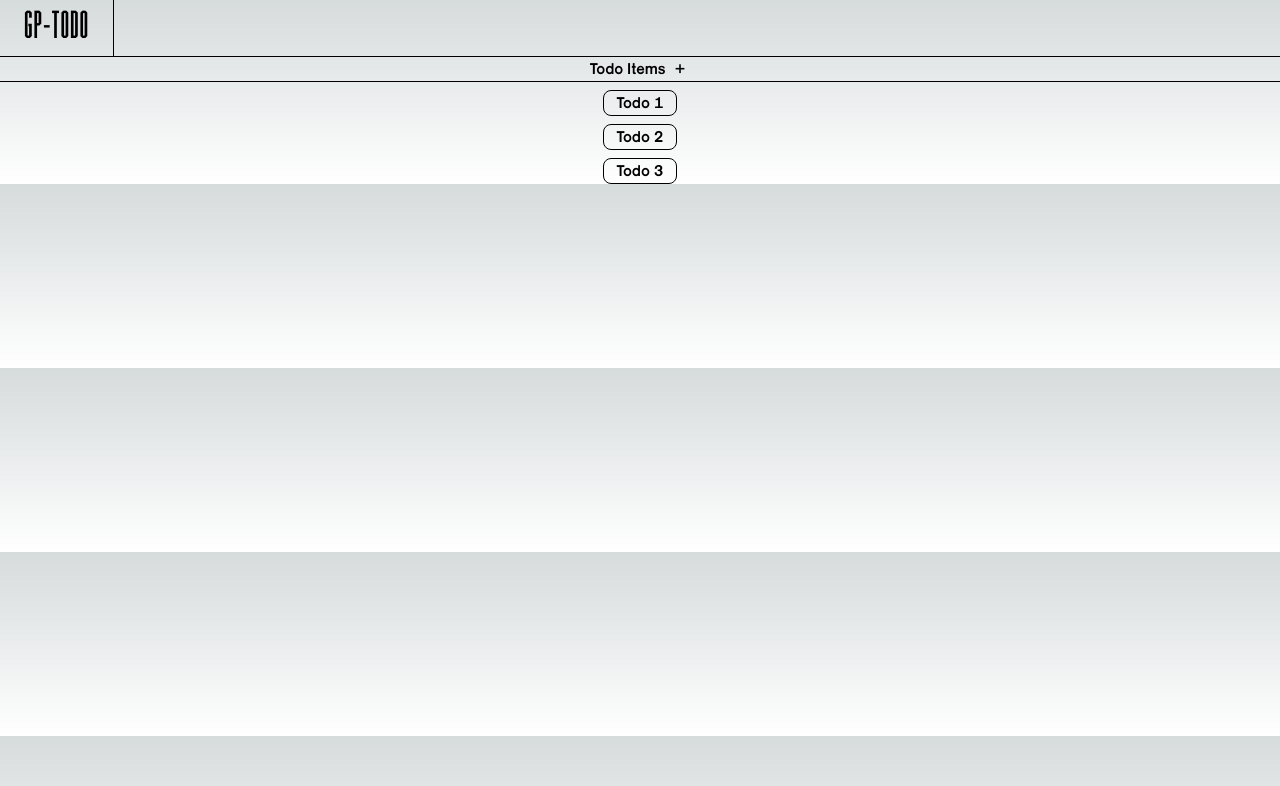
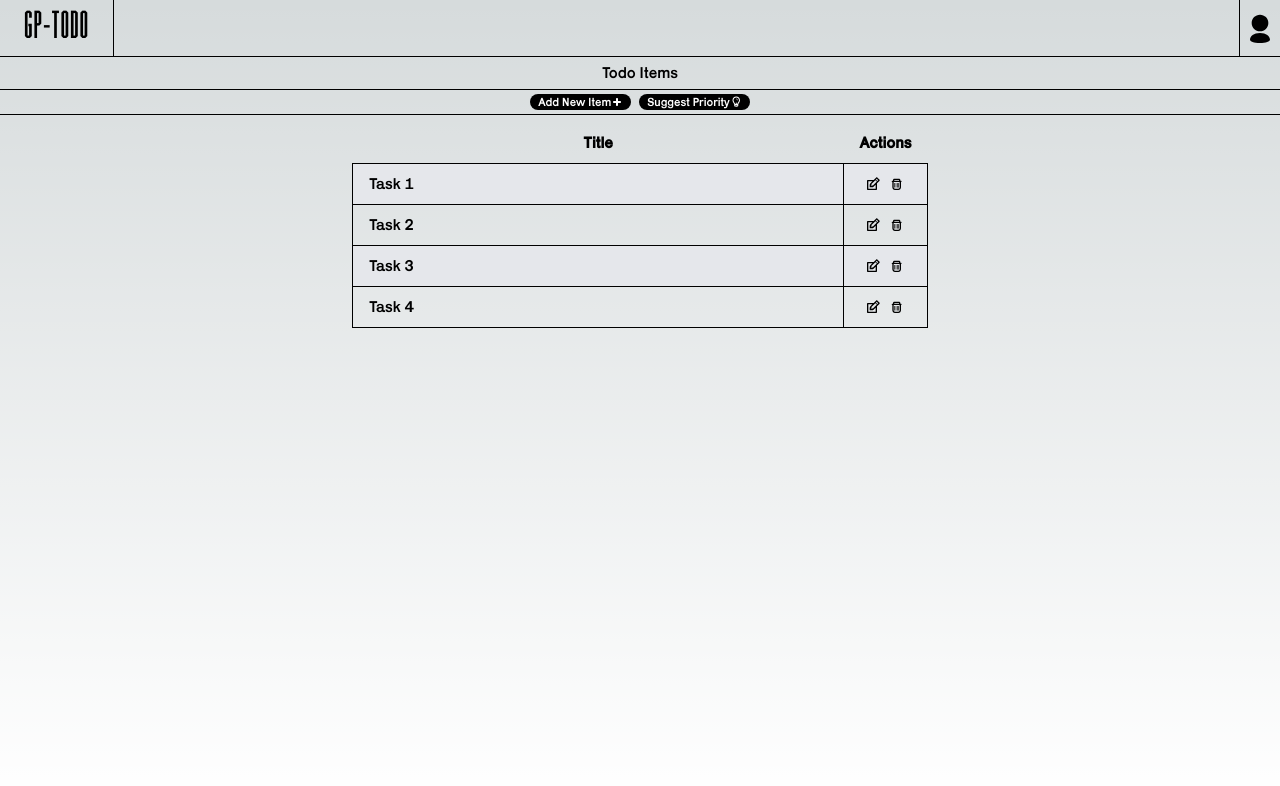
Before and after one commit to seancswanson/gp-todo, a Next.js app: page /dasboard in a window 1280 px wide. Shown: the top 786 px of the page. Built offline with nearby package versions, Linux system fonts and the light colour scheme; data requests are answered from the project's data file.

Commit message:
Refactored to use data from JSON server and mock data. Refactored UI to use table for sorting later.

```diff
--- /dev/null
+++ b/app/components/TodoList.tsx
@@ -0,0 +1,49 @@
+import { ITask } from "../types/tasks";
+import { TiEdit, TiTrash } from "react-icons/ti";
+
+interface TodoListProps {
+  todos: ITask[];
+}
+
+const TodoList = ({ ...props }: TodoListProps) => {
+  return (
+    <div className="w-full overflow-x-auto">
+      <div className="align-middle inline-block min-w-full">
+        <div className="overflow-hidden border-b border-black border-b-0">
+          <table className="min-w-full divide-y divide-black">
+            <thead>
+              <tr>
+                <th className="px-4 py-2">Title</th>
+                <th className="px-4 py-2 w-20">Actions</th>
+              </tr>
+            </thead>
+            <tbody>
+              {props.todos.map((todo, index) => (
+                <tr
+                  key={index}
+                  className={index % 2 === 0 ? "bg-gray-200" : ""}
+                >
+                  <td className="px-4 py-2 border border-black">
+                    {todo.title}
+                  </td>
+                  <td className="px-4 py-2 border border-black text-right">
+                    <div className="flex justify-center space-x-2">
+                      <button>
+                        <TiEdit />
+                      </button>
+                      <button>
+                        <TiTrash />
+                      </button>
+                    </div>
+                  </td>
+                </tr>
+              ))}
+            </tbody>
+          </table>
+        </div>
+      </div>
+    </div>
+  );
+};
+
+export default TodoList;
--- a/app/dasboard/page.tsx
+++ b/app/dasboard/page.tsx
@@ -1,57 +1,39 @@
 import Image from "next/image";
-import TodoListTile from "./todoListTile";
+import TodoItemBlock from "./todoItemBlock";
 import Link from "next/link";
+import { randomUUID } from "crypto";
+import { TiLightbulb, TiPlus, TiStar } from "react-icons/ti";
+import { getAllTodos } from "@/data/tasks";
+import TodoList from "../components/TodoList";
 
-export default function Dashboard() {
-  const todoListMock = [
-    {
-      title: "Todo 1",
-      description: "This is a description",
-      completed: false,
-      dateCreated: new Date(),
-      age: 0,
-    },
-    {
-      title: "Todo 2",
-      description: "This is a description",
-      completed: true,
-      dateCreated: new Date(),
-      age: 1,
-    },
-    {
-      title: "Todo 3",
-      description: "This is a description",
-      completed: true,
-      dateCreated: new Date(),
-      age: 2,
-    },
-  ];
+export default async function Dashboard() {
+  const tasks = await getAllTodos();
+  console.log(tasks);
+
   return (
     <section className="m-auto mt-0 w-full">
-      <div className="flex flex-col items-center justify-between gap-2">
-        <div className=" border-b  border-black w-full text-center">
+      <div className="flex flex-col items-center justify-between">
+        <div className="border-b py-1 border-black w-full text-center">
           <span>Todo Items</span>
-          <Link href="/todo/new">
-            <span className="border border-transparent hover:border-black ml-1 px-1 rounded-sm hover:bg-black hover:cursor-pointer hover:text-white">
-              +
-            </span>
+        </div>
+        <div className="sm:flex-row flex-col border-b mb-2 gap-2 border-black py-1 text-xs flex items-center justify-center w-full text-center">
+          <Link
+            href="/todo/new"
+            className="transform transition-transform hover:scale-105 flex flex-grow-0 items-center px-2 rounded-lg bg-black text-white"
+          >
+            Add New Item <TiPlus />
+          </Link>
+          <Link
+            href="/todo/new"
+            className="transform transition-transform hover:scale-105 flex flex-grow-0 items-center px-2 rounded-lg bg-black text-white"
+          >
+            Suggest Priority
+            <TiLightbulb />
           </Link>
         </div>
-        {todoListMock.map((todoList, i) => {
-          return (
-            <Link
-              href={{
-                pathname: "/todo",
-                query: {
-                  data: JSON.stringify(todoList),
-                },
-              }}
-              key={i}
-            >
-              <TodoListTile {...todoList} />
-            </Link>
-          );
-        })}
+        <div className="table-container sm:w-1/2 w-full min-w-[100px] max-w-xl">
+          <TodoList todos={tasks} />
+        </div>
       </div>
     </section>
   );
--- /dev/null
+++ b/app/dasboard/todoItemBlock.tsx
@@ -0,0 +1,45 @@
+"use client";
+import { TiEdit, TiTrash } from "react-icons/ti";
+
+interface TodoItemBlockProps {
+  id: string;
+  title: string;
+  description: string;
+  completed: boolean;
+  dateCreated: Date;
+  age: number;
+}
+import React, { useState } from "react";
+
+const Task = (props: TodoItemBlockProps) => {
+  const [isHovered, setIsHovered] = useState(false);
+
+  const handleTaskClick = () => {
+    // your task click handler code
+  };
+
+  return (
+    <div
+      onClick={handleTaskClick}
+      onMouseEnter={() => setIsHovered(true)}
+      onMouseLeave={() => setIsHovered(false)}
+      className={`flex items-center justify-between px-3 py-2 rounded-sm border border-black`}
+    >
+      <span>{props.title}</span>
+      <div
+        className={`flex items-center ${
+          isHovered ? "opacity-100" : "opacity-50"
+        }`}
+      >
+        <button className="hover:cursor-pointer opacity-50 hover:opacity-100">
+          <TiEdit />
+        </button>
+        <button className="hover:cursor-pointer opacity-50 hover:opacity-100">
+          <TiTrash />
+        </button>
+      </div>
+    </div>
+  );
+};
+
+export default Task;
--- a/app/dasboard/todoListTile.tsx
+++ /dev/null
@@ -1,23 +0,0 @@
-"use client";
-
-import Image from "next/image";
-interface TodoListTileProps {
-  title: string;
-  description: string;
-  completed: boolean;
-  dateCreated: Date;
-  age: number;
-}
-export default function TodoListTile(props: TodoListTileProps) {
-  const handleTaskClick = () => {
-    console.log(props);
-  };
-  return (
-    <div
-      onClick={handleTaskClick}
-      className="hover:cursor-pointer flex flex-col justify-between px-3 rounded-lg border border-black"
-    >
-      <span>{props.title}</span>
-    </div>
-  );
-}
--- a/app/layout.tsx
+++ b/app/layout.tsx
@@ -1,6 +1,7 @@
 import "./globals.css";
 import localFont from "next/font/local";
 import Link from "next/link";
+import { TiUser } from "react-icons/ti";
 // Font files can be colocated inside of `pages`
 const displayFont = localFont({
   src: "./fonts/Commune-Nuit-Debout-master/fonts/webfonts/NuitDebout/Commune-Nuit_Debout_web.woff2",
@@ -20,8 +21,8 @@ export default function RootLayout({
   children: React.ReactNode;
 }) {
   return (
-    <html lang="en">
-      <body className={sansSerifFont.className}>
+    <html lang="en" className="h-screen">
+      <body className={`${sansSerifFont.className} h-full`}>
         <header>
           <nav className="border-b border-black flex justify-between">
             <Link
@@ -30,6 +31,14 @@ export default function RootLayout({
             >
               GP-TODO
             </Link>
+            <div className="nav-actions flex items-center">
+              <Link
+                href="/profile"
+                className="border-l border-black h-full flex items-center"
+              >
+                <TiUser size={40} />
+              </Link>
+            </div>
           </nav>
         </header>
         {children}
--- a/app/page.tsx
+++ b/app/page.tsx
@@ -3,7 +3,7 @@ import Dashboard from "./dasboard/page";
 
 export default function Home() {
   return (
-    <main className="flex min-h-screen">
+    <main className="flex">
       <Dashboard />
     </main>
   );
--- a/app/todo/page.tsx
+++ b/app/todo/page.tsx
@@ -4,7 +4,8 @@ import { useSearchParams } from "next/navigation";
 import Image from "next/image";
 import { useState } from "react";
 import Link from "next/link";
-interface TodoItemProps {
+import { TiEdit, TiLightbulb, TiPencil, TiPlus, TiTrash } from "react-icons/ti";
+interface TodoItemData {
   title?: string;
   description?: string;
   completed?: boolean;
@@ -14,34 +15,39 @@ interface TodoItemProps {
 
 export default function TodoItem() {
   const searchParams = useSearchParams();
-  const data = searchParams.get("data");
-  const dataObj = JSON.parse(data!);
-  const TodoItem = ({ ...data }: any) => {
+  const dataParamsString = searchParams.get("data");
+  const dataObj: TodoItemData = JSON.parse(dataParamsString!);
+  const TodoItemFull = ({ ...data }: TodoItemData) => {
     return (
-      <div
-        className="todo"
-        style={{ textDecoration: data.todo.isCompleted ? "line-through" : "" }}
-      >
-        {data.todo.text}
-        <div>
-          <button onClick={() => completeTodo(index)}>Complete</button>
-          <button onClick={() => removeTodo(index)}>x</button>
-        </div>
+      <div className="todo border border-black p-2">
+        <div className="todo-title">{data.title}</div>
       </div>
     );
   };
   return (
     <section className="m-auto mt-0 w-full">
-      <div className="flex flex-col items-center justify-between gap-2">
-        <div className=" border-b  border-black w-full text-center">
+      <div className="flex flex-col items-center">
+        <div className="border-b py-1 border-black w-full text-center">
           <span>Todo Item</span>
-          <Link href="/todo/edit">
-            <span className="border border-transparent hover:border-black ml-1 px-1 rounded-sm hover:bg-black hover:cursor-pointer hover:text-white">
-              Pencil
-            </span>
+        </div>
+        <div className=" sm:flex-row flex-col flex-row border-b mb-2 gap-2 border-black py-1 text-xs flex items-center justify-center w-full text-center">
+          <Link
+            href="/todo/new"
+            className="transform transition-transform hover:scale-105 flex flex-grow-0 items-center px-2 rounded-lg bg-black text-white"
+          >
+            Edit Item <TiPencil />
+          </Link>
+          <Link
+            href="/todo/new"
+            className="transform transition-transform hover:scale-105 flex flex-grow-0 items-center px-2 rounded-lg bg-black text-white"
+          >
+            Generate Strategy
+            <TiLightbulb />
           </Link>
         </div>
-        {dataObj.title}
+        <div className="flex flex-col gap-2 w-1/2 min-w-[100px]">
+          <TodoItemFull {...dataObj} />
+        </div>
       </div>
     </section>
   );
--- /dev/null
+++ b/app/types/tasks.ts
@@ -0,0 +1,8 @@
+export interface ITask {
+  id: string;
+  title: string;
+  description: string;
+  completed: boolean;
+  dateCreated: string;
+  age: number;
+}
--- /dev/null
+++ b/data/tasks.ts
@@ -0,0 +1,9 @@
+import { ITask } from "@/app/types/tasks";
+const baseUrl = "http://127.0.0.1:3001";
+
+export const getAllTodos = async (): Promise<ITask[]> => {
+  console.log("getAllTodos from" + baseUrl);
+  const res = await fetch(`${baseUrl}/todos`);
+  const todos = await res.json();
+  return todos;
+};
--- /dev/null
+++ b/db.json
@@ -0,0 +1,36 @@
+{
+    "todos": [
+        {
+            "id": "0",
+            "title": "Task 1",
+            "description": "description",
+            "completed": true,
+            "dateCreated": "May 21, 2023",
+            "age": 12
+        },
+        {
+            "id": "1",
+            "title": "Task 2",
+            "description": "description",
+            "completed": true,
+            "dateCreated": "May 21, 2023",
+            "age": 12
+        },
+        {
+            "id": "2",
+            "title": "Task 3",
+            "description": "description",
+            "completed": true,
+            "dateCreated": "May 21, 2023",
+            "age": 12
+        },
+        {
+            "id": "3",
+            "title": "Task 4",
+            "description": "description",
+            "completed": true,
+            "dateCreated": "May 21, 2023",
+            "age": 12
+        }
+    ]
+}
```
Also changed, not shown: app/todo/new/page.tsx (added, +34 -0 lines), package.json (+8 -1 lines), 1 other file (tests, documents, lock files or other folders).
